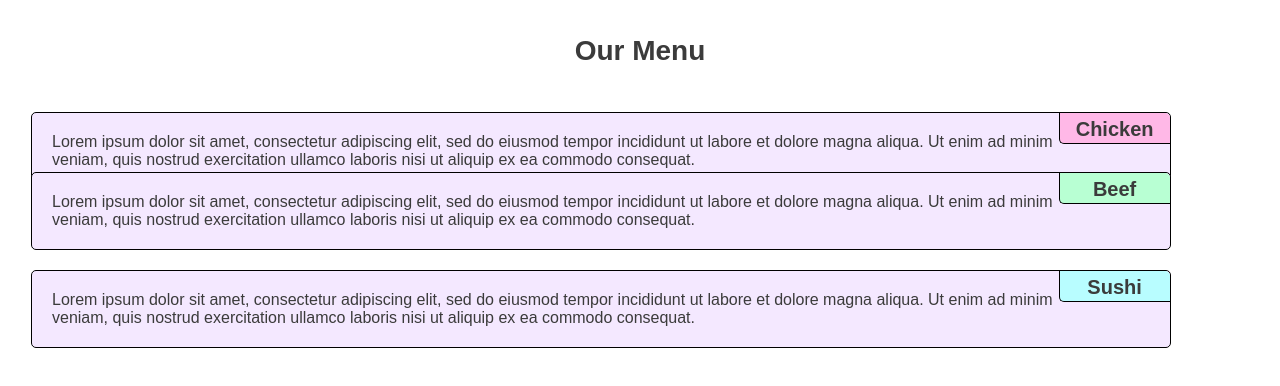
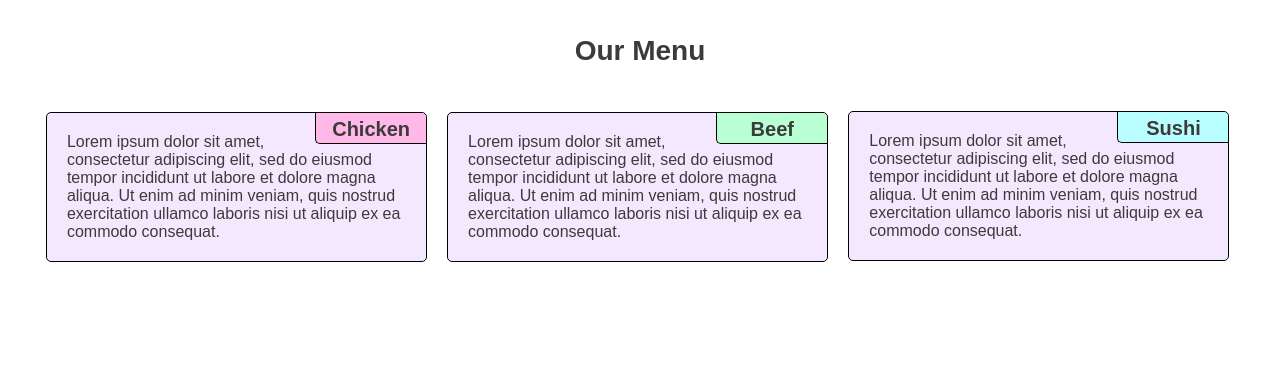
Before and after one commit to erinerica/erins-repo, a plain HTML site: page mod2_assignment/mod2_assignment_TEST.html in a window 1280 px wide. Drawn offline with Linux system fonts and the light colour scheme.

Commit message:
Desktop and Mobile View

```diff
--- a/mod2_assignment/mod2_stylesheet.css
+++ b/mod2_assignment/mod2_stylesheet.css
@@ -18,20 +18,8 @@ h1 {
   margin-top: 35px;
   margin-bottom: 45px;
 }
-.Container {
-  width: 30%;
-  height: 16.66%;
-  margin-left: 23px;
-  border: 1px solid black;
-  border-radius: 5px;
-  background-color: #f4e8ff;
-  font-family: Arial;
-  color: #3b3b3b;
-}
-section {
-  float: left;
-}
 div {
+  float: right;
   border: 1px solid black;
   border-top-right-radius: 5px;
   border-bottom-left-radius: 5px;
@@ -46,27 +34,26 @@ div {
   color: #3b3b3b;
   padding: 5px;
 }
+.Container {
+  width: 25%;
+  height: 16.66%;
+  border: 1px solid black;
+  border-radius: 5px;
+  background-color: #f4e8ff;
+  font-family: Arial;
+  color: #3b3b3b;
+  }
+.Subheader {
+  float: right;
+}
 #Chicken {
   background-color: #ffb8e7;
-  float: right;
- }
+}
 #Beef {
   background-color: #b8ffd3;
-  float: right;
 }
 #Sushi {
   background-color: #b8fdff;
-  float: right;
-}
-#First {
-  margin-top: 0px;
-}
-#Second {
-  position: relative;
-  margin-top: -18.5px;
-}
-#Third {
-  margin-top: -37px;
 }
 .Text {
   margin: 20px;
@@ -79,64 +66,57 @@ div {
 
 /********** Large devices only **********/
 @media (min-width: 992px) {
-  #First, #Second, #Third
+  #First, #Second, #Third {
+    float: left;
+    width: 30%;
+    height: 16.66%
   }
   #First {
-    width: 30%;
+    margin-top: 0px;
+    margin-left: 3%
   }
   #Second {
-    width: 30%;
+    margin-top: -18.5px;
+    margin-right: 20px;
+    margin-left: 20px;
   }
   #Third {
-    width: 30%;
+    margin-top: -37px;
   }
 }
 
 /********** Medium devices only **********/
 @media (min-width: 768px) and (max-width: 991px) {
-  #First, #Second, #Third
+  #First, #Second, #Third {
+    float: left;
   }
   #First {
-    width: 45%;
-    height: 33.33%
+    margin-top: 0px;
+    margin-left: 20px;
+    width: 46%;
   }
   #Second {
-    width: 45%;
-    height: 33.33%
+    margin-top: -18.5px;
+    margin-left: 20px;
+    width: 46%;
   }
   #Third {
     margin-top: 20px;
-    width: 92.5%;
-    height: 33.33%
+    margin-left: 20px;
+    width: 94%;
   }
 }
 
 /********** Small devices only **********/
 @media (max-width: 767px) {
-  #First, #Second, #Third
+  #First, #Second, #Third {
+    width: 90%;
   }
   #First {
-    width: 90%;
-    height: 16.66%
   }
   #Second {
-    width: 90%;
-    height: 16.66%
   }
   #Third {
-    width: 90%;
-    height: 16.66%
   }
 }
 </style>
-</head>
-<body>
-<h1>Our Menu</h1>
-
-<div class="row">
-  <div class="col-lg-3 col-md-6"><p>Chicken</p></div>
-  <div class="col-lg-3 col-md-6"><p>Beef</p></div>
-  <div class="col-lg-3 col-md-6"><p>Sushi</p></div>
-</div>
-</body>
-</html>
```
